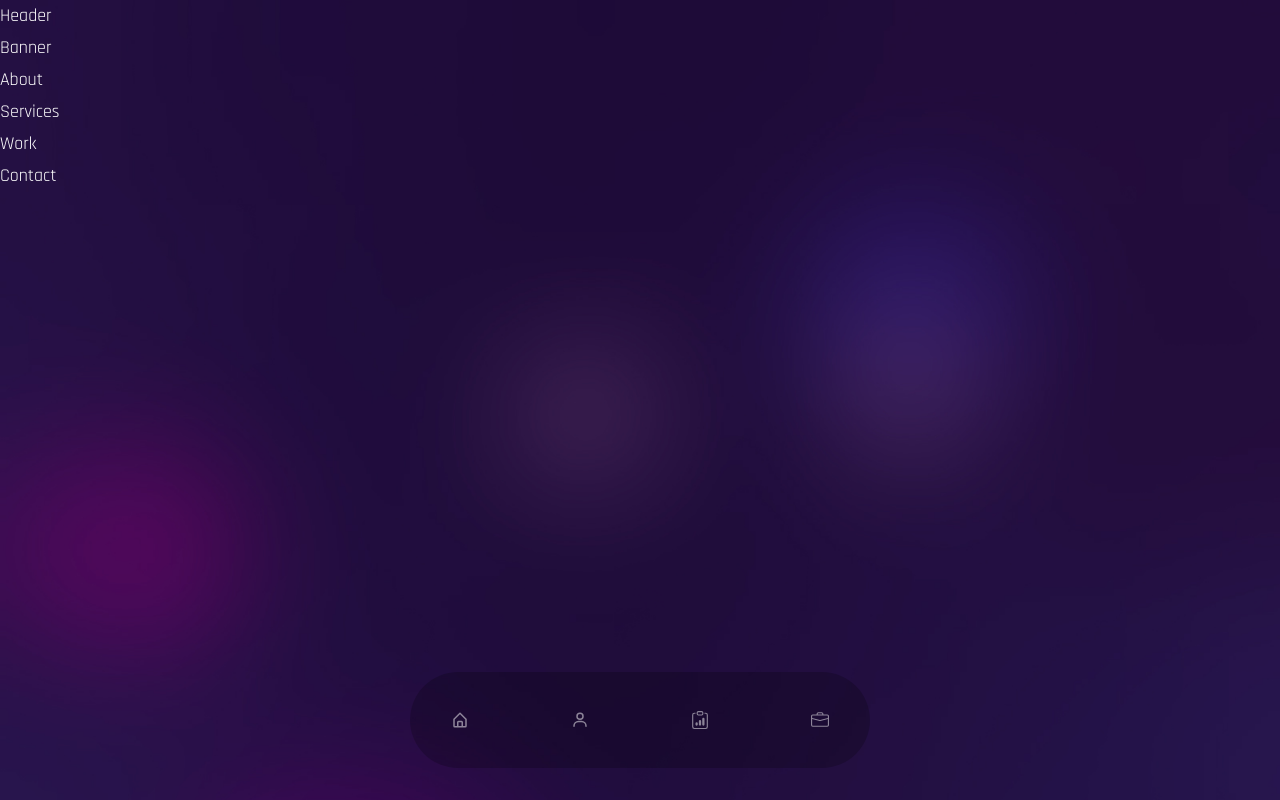
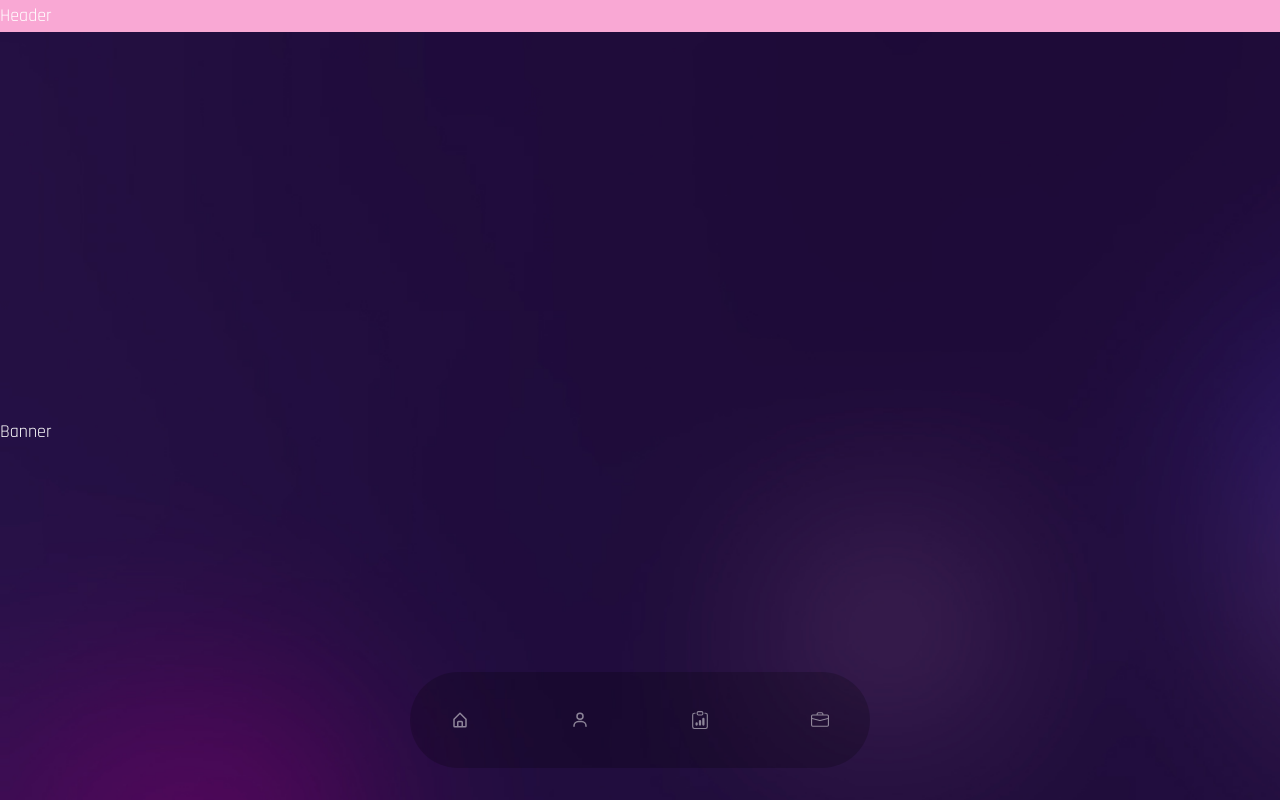
Before and after one commit to TylerRJefferson/portfolio-tyjeffersondev, a React (Create React App) app: page / in a window 1280 px wide. Shown: the top 800 px of the page. Built offline with nearby package versions, Linux system fonts and the light colour scheme; a web font is replaced by a local one.

Commit message:
made components sections

```diff
--- a/src/components/About.js
+++ b/src/components/About.js
@@ -1,7 +1,7 @@
 import React from 'react';
 
 const About = () => {
-  return <div>About</div>;
+  return <div className='section'>About</div>;
 };
 
 export default About;
--- a/src/components/Banner.js
+++ b/src/components/Banner.js
@@ -1,7 +1,7 @@
 import React from 'react';
 
 const Banner = () => {
-  return <div>Banner</div>;
+  return <div className='section'>Banner</div>;
 };
 
 export default Banner;
--- a/src/components/Contact.js
+++ b/src/components/Contact.js
@@ -1,7 +1,7 @@
 import React from 'react';
 
 const Contact = () => {
-  return <div>Contact</div>;
+  return <div className='section'>Contact</div>;
 };
 
 export default Contact;
--- a/src/components/Header.js
+++ b/src/components/Header.js
@@ -1,7 +1,7 @@
 import React from 'react';
 
 const Header = () => {
-  return <div>Header</div>;
+  return <div className='bg-pink-300'>Header</div>;
 };
 
 export default Header;
--- a/src/components/Services.js
+++ b/src/components/Services.js
@@ -1,7 +1,7 @@
 import React from 'react';
 
 const Services = () => {
-  return <div>Services</div>;
+  return <div className='section'>Services</div>;
 };
 
 export default Services;
--- a/src/components/Work.js
+++ b/src/components/Work.js
@@ -1,7 +1,7 @@
 import React from 'react';
 
 const Work = () => {
-  return <div>Work</div>;
+  return <div className='section'>Work</div>;
 };
 
 export default Work;
```
